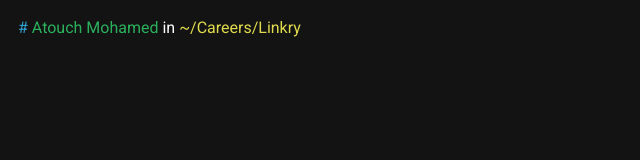
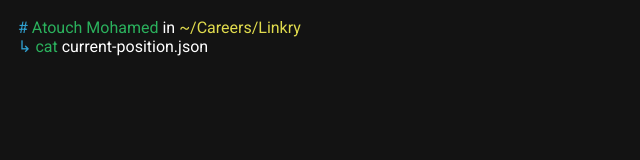
Before and after one commit to atouchsh/atouchsh.github.io, a plain HTML site: page index.html in a window 1280 px wide. Shown: the whole page, without its empty margins (0-640 px from the left). Drawn offline with Linux system fonts and the light colour scheme.

Commit message:
Build current position command line

```diff
--- a/index.html
+++ b/index.html
@@ -11,11 +11,13 @@
             padding: 10px;
         }
 
-        .hash {
+        .hash,
+        .terminal-arrow {
             color: rgb(48, 161, 209);
         }
 
-        .name {
+        .name,
+        .terminal-command {
             color: rgb(43, 177, 93);
         }
 
@@ -29,6 +31,8 @@
     <div class="head">
         <p>
             <span class="hash">#</span> <span class="name">Atouch Mohamed</span> in <span class="company">~/Careers/Linkry</span>
+            <br />
+            <span class="terminal-arrow">&#8627;</span> <span class="terminal-command">cat</span> current-position.json
         </p>
     </div>
 </body>
```
